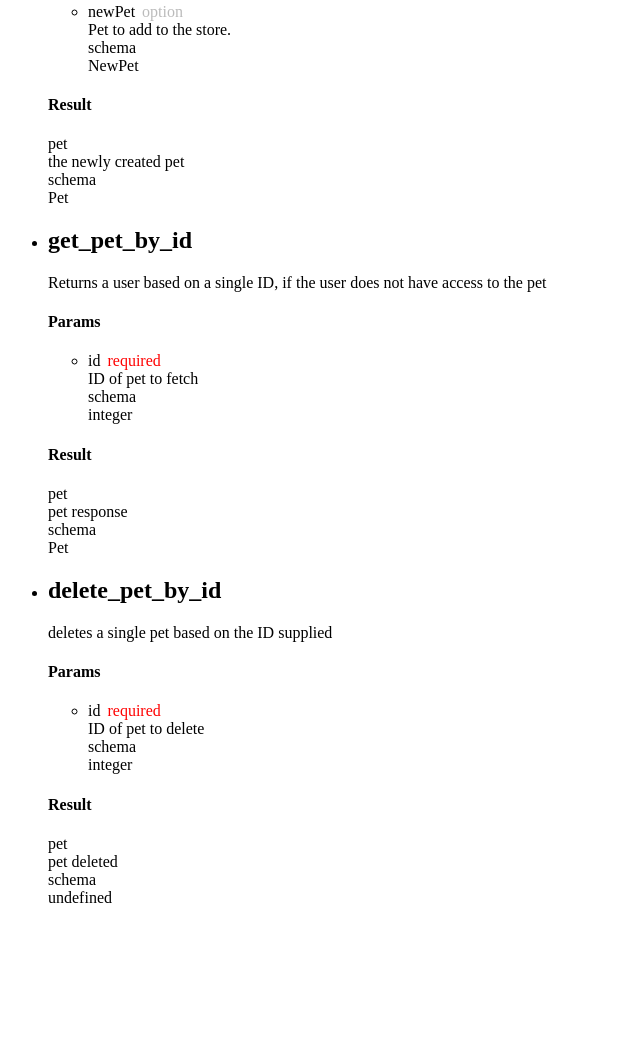
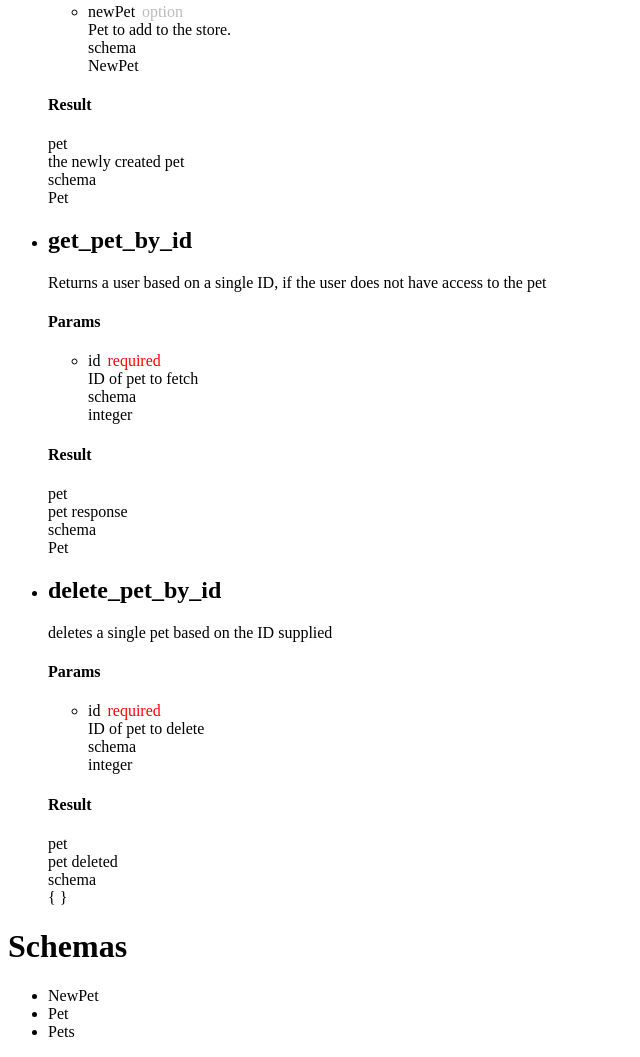
Before and after one commit to ehdckf/openrpc-doc, a website: page docs/index.html in a window 1280 px wide. Shown: the part 835-1892 px from the top of the page, without its empty margins (0-640 px from the left). Before the commit the page ends 1758 px from the top, so only its background shows below. Drawn offline with Linux system fonts and the light colour scheme.

Commit message:
audit schema

```diff
--- a/docs/js/drawUI.js
+++ b/docs/js/drawUI.js
@@ -1,132 +1,117 @@
-import { extractSchema } from "./schemaMaker.js";
+import { extractSchema, drawSchema } from "./schemaMaker.js";
 
-import {h1,h2,h3,h4,h5,h6,div,span,ul,li } from './constant.js';
+import { h1, h2, h3, h4, h5, h6, div, span, ul, li } from './constant.js';
 
-import { findRef, getRefName, cewt} from './utils.js'
+import { findRef, getRefName, ce,cewt, checkEmptyObj,createTitle } from './utils.js'
 
-import { postData }from './startTest.js'
+import { postData } from './startTest.js'
 
-export default async function drawUI(){
+export default async function drawUI() {
         const jsonRequest = await fetch('http://localhost:3000/docs/openrpc.json');
         const json = await jsonRequest.json();
         const mainServer = json.servers[0].url;
+        const schemas = extractSchema(json.components.schemas);
 
         const main_div = document.querySelector('#main');
 
+        main_div.push = (item) => {
+                main_div.appendChild(item)
+        }
+
         //===title
-        const name_h1 = cewt(h1, json.info.title);
-        main_div.appendChild(name_h1);
+        const name_h1 = createTitle(json.info.title);
+        main_div.push(name_h1);
 
         //===server
-        const server_div = document.createElement(div)
-        main_div.appendChild(server_div);
+        const server_div = ce(div)
+        main_div.push(server_div);
 
         //==========server head
-        const servers_h1 = cewt(h1, 'Servers');
-        server_div.appendChild(servers_h1);
+        const servers_h1 = createTitle('Servers');
+        server_div.push(servers_h1);
 
         //==========server ul
-        const servers_ul = document.createElement(ul);
-        server_div.appendChild(servers_ul);
+        const servers_ul = ce(ul);
+        server_div.push(servers_ul);
 
         //===================server li
         json.servers.forEach(s => {
                 const { url } = s;
                 const server_li = cewt(li, url);
-                servers_ul.appendChild(server_li);
+                servers_ul.push(server_li);
         })
 
 
 
-
-
-
-        // const data = {
-        //         "jsonrpc": "2.0",
-        //         "method": "someMethod",
-        //         "id": 1234
-        // }
-
-        // const test = await postData(server,data);
-        // console.log(test);
-
-
-
-
-
-
         //=== methods
-        const methods_div = document.createElement(div);
-        main_div.appendChild(methods_div)
+        const methods_div = ce(div);
+        main_div.push(methods_div)
 
         //components
-        const components_div = document.createElement(div);
-        main_div.appendChild(components_div);
-
-        const schemas = extractSchema(json.components.schemas);
-        console.log(schemas)
+        const components_div = ce(div);
+        main_div.push(components_div);
 
 
 
 
         //===========methods head
-        const methods_h1 = cewt(h1, 'Methods');
-        methods_div.appendChild(methods_h1);
+        const methods_h1 = createTitle('Methods');
+        methods_div.push(methods_h1);
 
 
         //==========methods ul
-        const methods_ul = document.createElement(ul);
-        methods_div.appendChild(methods_ul);
+        const methods_ul = ce(ul);
+        methods_div.push(methods_ul);
 
         //===================server li
         json.methods.sort().forEach(m => {
-                const method_li = document.createElement(li);
-                methods_ul.appendChild(method_li);
+                const method_li = ce(li);
+                methods_ul.push(method_li);
 
                 const method_name = cewt(h2, m.name);
-                method_li.appendChild(method_name);
+                method_li.push(method_name);
 
                 const method_description = cewt(div, m.description);
-                method_li.appendChild(method_description);
+                method_li.push(method_description);
 
 
-                const params_div = document.createElement(div);
-                method_li.appendChild(params_div);
+                const params_div = ce(div);
+                method_li.push(params_div);
 
                 const params_head = cewt(h4, "Params");
-                params_div.appendChild(params_head);
+                params_div.push(params_head);
 
-                const params_ul = document.createElement(ul);
-                params_div.appendChild(params_ul);
+                const params_ul = ce(ul);
+                params_div.push(params_ul);
 
                 m.params.forEach(p => {
-                        const param_li = document.createElement(li);
-                        params_ul.appendChild(param_li);
+                        const param_li = ce(li);
+                        params_ul.push(param_li);
 
-                        const param_head = document.createElement(div);
-                        param_li.appendChild(param_head);
+                        const param_head = ce(div);
+                        param_li.push(param_head);
 
                         const param_name = cewt(span, p.name);
-                        param_head.appendChild(param_name);
+                        param_head.push(param_name);
 
                         const param_required = p.required ? cewt(span, 'required') : cewt(span, 'option');
                         param_required.style.padding = '0px 7px';
                         param_required.style.color = p.required ? `red` : `#bbb`;
-                        param_head.appendChild(param_required);
+                        param_head.push(param_required);
 
                         const description_contetnt = p.description ?? "";
 
                         const param_description = cewt(div, description_contetnt);
-                        param_li.appendChild(param_description);
+                        param_li.push(param_description);
 
 
-                        const param_schema = document.createElement(div);
-                        param_li.appendChild(param_schema);
+                        const param_schema = ce(div);
+                        param_li.push(param_schema);
 
                         const param_schema_head = cewt(div, 'schema');
-                        param_schema.appendChild(param_schema_head);
+                        param_schema.push(param_schema_head);
 
-                        const param_schema_body = document.createElement(div);
+                        const param_schema_body = ce(div);
 
 
                         const ref = findRef(p.schema);
@@ -136,44 +121,49 @@ export default async function drawUI(){
                         } else {
                                 param_schema_body.innerText = ref == null ? p.schema.type : ref;
                         }
-                        param_schema.appendChild(param_schema_body)
+                        param_schema.push(param_schema_body)
 
-                        //TODO:schema ref처리
-                        //methods보다 components를 먼저 처리해야됨.
+
                 })
 
 
-                const result_div = document.createElement(div);
-                method_li.appendChild(result_div);
+                const result_div = ce(div);
+                method_li.push(result_div);
 
                 const result_head = cewt(h4, "Result");
-                result_div.appendChild(result_head);
+                result_div.push(result_head);
 
-                const result_name = cewt(div, m.result.name);
-                result_div.appendChild(result_name);
+                if(m.result.name){
+                        const result_name = cewt(div, m.result.name);
+                        result_div.push(result_name);
+                }
 
-                const result_description = cewt(div, m.result.description);
-                result_div.appendChild(result_description);
+                if(m.result.description){
+                        const result_description = cewt(div, m.result.description);
+                        result_div.push(result_description);
+                }
 
 
-                const result_schema = document.createElement(div);
-                result_div.appendChild(result_schema);
+                const result_schema = ce(div);
+                result_div.push(result_schema);
 
                 const result_schema_head = cewt(div, 'schema');
-                result_schema.appendChild(result_schema_head);
+                result_schema.push(result_schema_head);
 
-                const result_schema_body = document.createElement(div);
+                const result_schema_body = ce(div);
+                const ref = findRef(m.result?.schema);
 
-                const ref = findRef(m.result.schema);
+                if (checkEmptyObj(m.result.schema)) {
+                        result_schema_body.innerText = '{ }'
+                } else {
+                        if (m.result.schema?.type == 'array') {
+                                result_schema_body.innerText = ref == null ? m.result.schema.items.type + "[]" : ref + '[]';
+                        } else {
+                                result_schema_body.innerText = ref == null ? m.result.schema.type : ref;
+                        }
+                }
+                result_schema.push(result_schema_body)
+        })
 
-                if (m.result.schema?.type == 'array') {
-                        result_schema_body.innerText = ref==null ? m.result.schema.items.type + "[]": ref+'[]';
-                } else {
-                        result_schema_body.innerText = ref == null? m.result.schema.type : ref;
-                }
-                result_schema.appendChild(result_schema_body)
-
-                //TODO:schema ref처리
-                //methods보다 components를 먼저 처리해야됨.
-        })
+        drawSchema(main_div, schemas)
 }
--- a/docs/js/schemaMaker.js
+++ b/docs/js/schemaMaker.js
@@ -1,5 +1,5 @@
-import { findRef } from "./utils.js";
-
+import { findRef, ce, cewt, createTitle} from "./utils.js";
+import { h1, h2, h3, h4, h5, h6, div, span, ul, li } from './constant.js';
 
 export function extractSchema(dirtySchemas){
 
@@ -13,6 +13,7 @@ export function extractSchema(dirtySchemas){
         const schemaSet = {};
 
         while (schemaQueue.length > 0) {
+
                 const targetSchema = schemaQueue.shift();
                 const parentName = findRef(targetSchema);
 
@@ -54,3 +55,44 @@ export function extractSchema(dirtySchemas){
         // console.log(schemaSet)
 
 }
+
+export function drawSchema(root,schemas){
+
+        const schema_div = ce(div);
+        root.push(schema_div)
+
+        //Title
+        const schema_head = createTitle('Schemas');
+        schema_div.push(schema_head);
+
+        //UL
+        const schema_ul = ce(ul);
+        schema_div.push(schema_ul);
+
+        for(const key in schemas){
+                const schema = schemas[key];
+
+                const schema_li = ce(li);
+                schema_ul.push(schema_li);
+
+                const schema_name = cewt(span,schema.name);
+                schema_li.push(schema_name);
+                console.log(schema)
+                //single, array, obj 로 나눔.
+
+                switch(schema.type){
+                        case "object":
+
+                                break;
+                        case "array":
+
+                                break;
+                        default:
+
+                }
+
+
+        }
+
+
+}
--- a/docs/js/utils.js
+++ b/docs/js/utils.js
@@ -1,5 +1,7 @@
   //ref찾기
   function findRef(obj) {
+        if(obj==undefined) return null
+
         if (obj.hasOwnProperty("$ref")) {
                 return getRefName(obj["$ref"])
         } else {
@@ -17,10 +19,32 @@ function getRefName(str) {
         return str.split('/').pop();
 }
 
+function checkEmptyObj(obj){
+        return (obj==undefined || Object.keys(obj).length == 0) ? true : false;
+}
+
 
 //createElement 귀찮아서
+
+function ce(tagName){
+        const element = document.createElement(tagName);
+        element.push = (item) => {
+                element.appendChild(item);
+        }
+        return element;
+}
+
 function cewt(tagName, text) {
         const element = document.createElement(tagName);
+        element.innerText = text ?? "";
+        element.push = (item) => {
+                element.appendChild(item);
+        }
+        return element;
+}
+
+function createTitle(text){
+        const element = document.createElement('h1');
         element.innerText = text;
         return element;
 }
@@ -28,5 +52,8 @@ function cewt(tagName, text) {
 export {
         findRef,
         getRefName,
-        cewt
+        ce,
+        cewt,
+        createTitle,
+        checkEmptyObj,
 }
--- a/docs/openrpc.json
+++ b/docs/openrpc.json
@@ -134,6 +134,12 @@
           }
         ]
       },
+      "Pets": {
+        "type": "array",
+        "items": {
+          "$ref": "#/components/schemas/Pet"
+        }
+      },
       "NewPet": {
         "type": "object",
         "required": [
```
Also changed, not shown: docs/index.html (+18 -18 lines), docs/js/startTest.js (+15 -0 lines).
